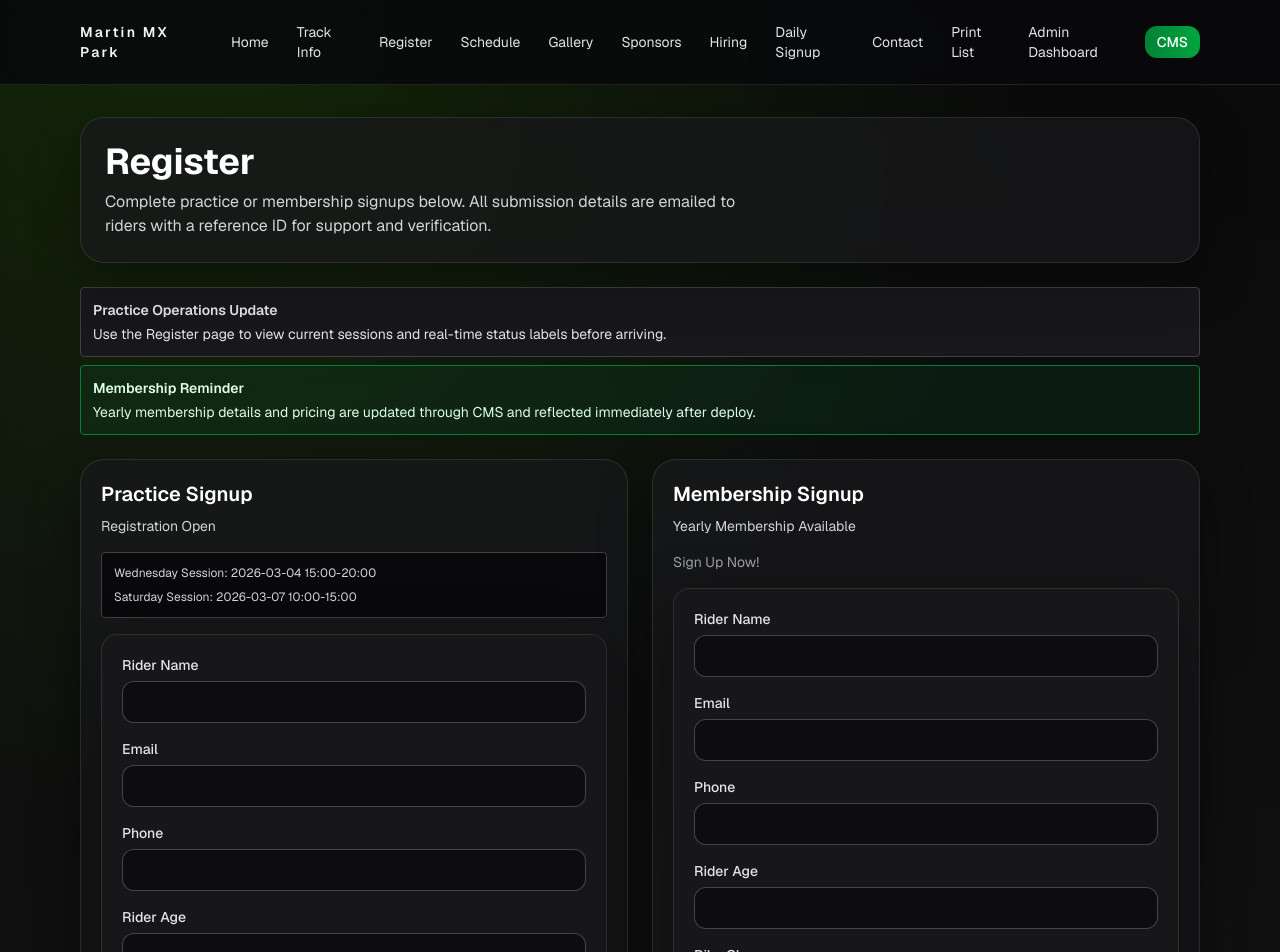
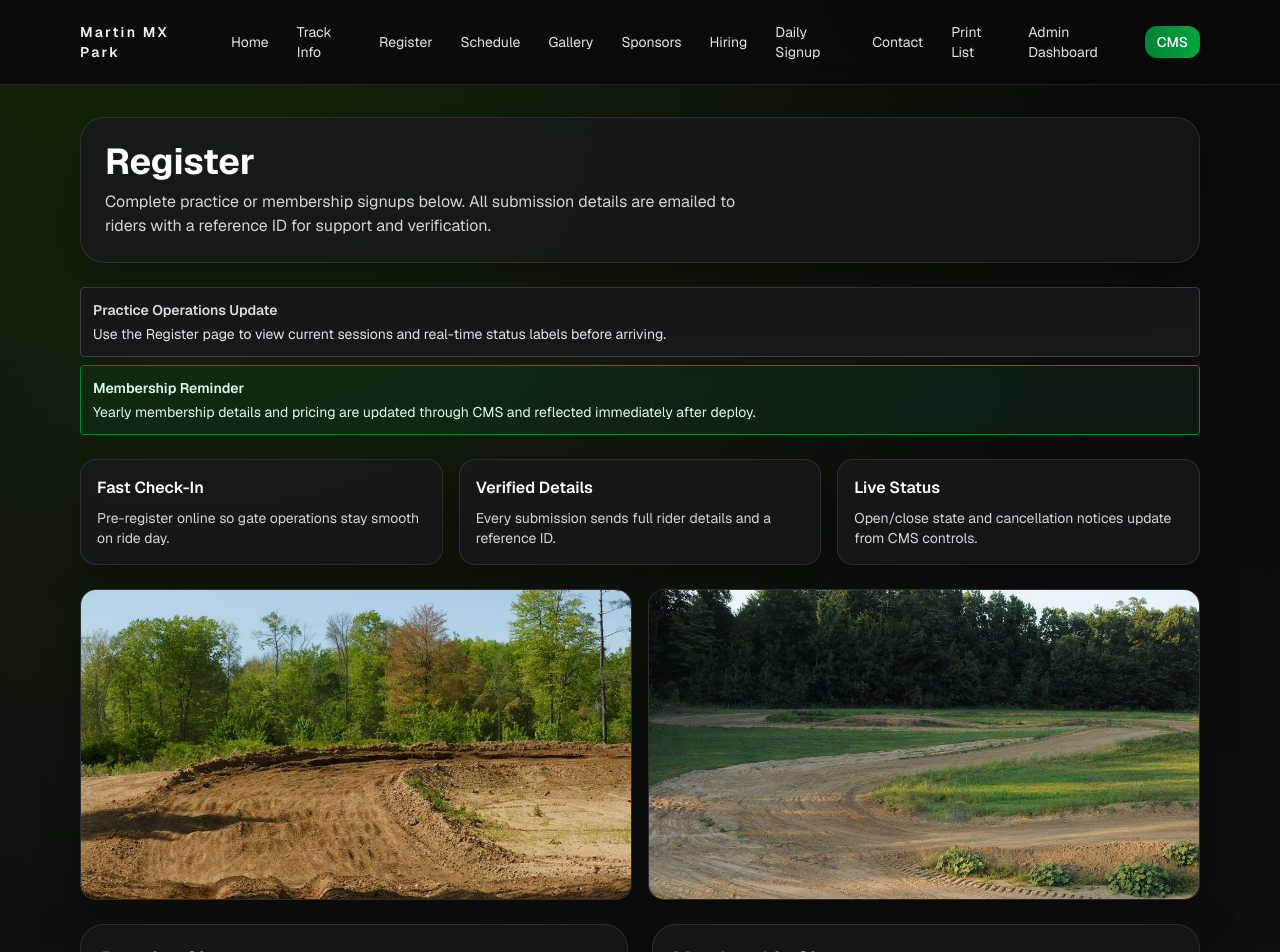
Before and after one commit to Vasilion/Martin-Mx-V2, a Next.js app: page /register in a window 1280 px wide. Shown: the top 952 px of the page. Built offline with nearby package versions, Linux system fonts and the light colour scheme.

Commit message:
Elevate register page with richer visual storytelling.
This adds media-led composition and trust highlights above signup flows so registration feels premium and event-focused rather than a plain utility form.

Made-with: Cursor

```diff
--- a/src/app/register/page.tsx
+++ b/src/app/register/page.tsx
@@ -1,3 +1,4 @@
+import Image from "next/image";
 import { FormSubmit } from "@/components/form-submit";
 import {
   getAnnouncements,
@@ -43,6 +44,48 @@ export default async function RegisterPage() {
           ))}
         </div>
       ) : null}
+
+      <div className="grid gap-4 md:grid-cols-3">
+        {[
+          { title: "Fast Check-In", text: "Pre-register online so gate operations stay smooth on ride day." },
+          { title: "Verified Details", text: "Every submission sends full rider details and a reference ID." },
+          { title: "Live Status", text: "Open/close state and cancellation notices update from CMS controls." },
+        ].map((item) => (
+          <article
+            key={item.title}
+            className="rounded-2xl border border-white/10 bg-zinc-900/75 p-4 text-white shadow-[0_14px_40px_rgba(0,0,0,0.3)]"
+          >
+            <h2 className="text-base font-semibold">{item.title}</h2>
+            <p className="mt-2 text-sm text-zinc-300">{item.text}</p>
+          </article>
+        ))}
+      </div>
+
+      <section className="grid gap-4 md:grid-cols-2">
+        <article className="overflow-hidden rounded-2xl border border-white/10 bg-zinc-900/75 shadow-[0_14px_40px_rgba(0,0,0,0.3)]">
+          <div className="relative aspect-[16/9] w-full bg-zinc-800">
+            <Image
+              src="/media/gallery/strapi-main-3.jpg"
+              alt="Main track registration day action"
+              fill
+              sizes="(max-width: 768px) 100vw, 50vw"
+              className="object-cover"
+            />
+          </div>
+        </article>
+        <article className="overflow-hidden rounded-2xl border border-white/10 bg-zinc-900/75 shadow-[0_14px_40px_rgba(0,0,0,0.3)]">
+          <div className="relative aspect-[16/9] w-full bg-zinc-800">
+            <Image
+              src="/media/gallery/strapi-youth-3.jpg"
+              alt="Junior rider registration day visual"
+              fill
+              sizes="(max-width: 768px) 100vw, 50vw"
+              className="object-cover"
+            />
+          </div>
+        </article>
+      </section>
+
       <div className="grid gap-6 md:grid-cols-2">
         <article
           id="practice-signup"
```
